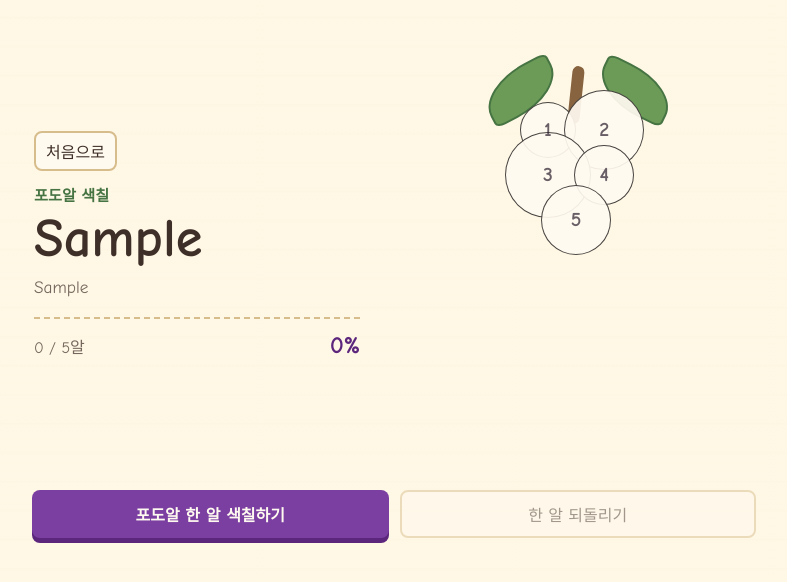
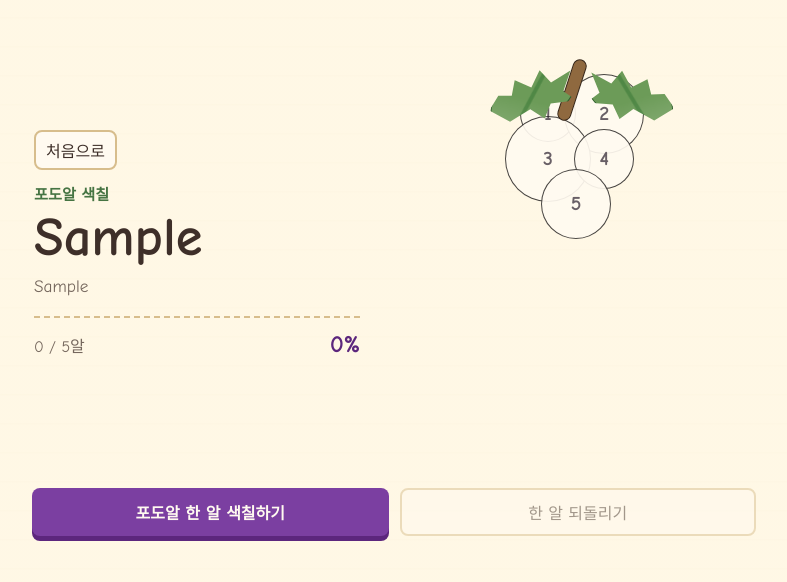
Before and after one commit to eetzana/grape-goal, a plain HTML site: page index.html in a window 1280 px wide. Both pictures are taken after typing "Sample", "Sample", "5" into the empty fields and a click on the button "포도송이 만들기". Shown: the whole page, without its empty margins (246-1033 px from the left). Drawn offline with Linux system fonts and the light colour scheme.

Commit message:
Refactor styles for stem and leaf elements in CSS

```diff
--- a/style.css
+++ b/style.css
@@ -262,7 +262,7 @@ button:disabled {
   width: min(100%, 360px);
   min-height: 390px;
   margin: 4px auto 22px;
-  padding-top: 42px;
+  padding-top: 26px;
 }
 
 .complete-wrap {
@@ -271,34 +271,41 @@ button:disabled {
 
 .stem {
   position: absolute;
-  top: 24px;
-  left: 50%;
-  width: 12px;
-  height: 58px;
-  border-radius: 12px;
-  background: #87633f;
-  transform: translateX(-50%) rotate(6deg);
+  top: 16px;
+  left: 49%;
+  width: 14px;
+  height: 64px;
+  border: 1.3px solid rgba(40, 29, 21, 0.82);
+  border-radius: 13px;
+  background: #8f693f;
+  transform: translateX(-50%) rotate(18deg);
+  z-index: 3;
 }
 
 .leaf {
   position: absolute;
-  top: 26px;
-  width: 78px;
-  height: 45px;
-  border: 2px solid var(--leaf-dark);
-  border-radius: 70% 12% 70% 12%;
-  background: var(--leaf);
-  z-index: 1;
+  top: 27px;
+  width: 92px;
+  height: 54px;
+  border: 1.4px solid rgba(39, 86, 39, 0.86);
+  border-radius: 66% 20% 62% 18%;
+  background:
+    linear-gradient(135deg, transparent 0 47%, rgba(45, 112, 46, 0.45) 48% 51%, transparent 52%),
+    linear-gradient(32deg, rgba(255, 255, 255, 0.18), transparent 45%),
+    var(--leaf);
+  clip-path: polygon(0 52%, 14% 31%, 28% 38%, 36% 12%, 51% 34%, 65% 8%, 73% 36%, 97% 25%, 83% 58%, 94% 81%, 66% 73%, 55% 96%, 43% 72%, 18% 83%);
+  z-index: 4;
+  pointer-events: none;
 }
 
 .leaf-left {
-  left: 86px;
-  transform: rotate(-28deg);
+  left: 91px;
+  transform: rotate(-17deg);
 }
 
 .leaf-right {
-  right: 82px;
-  transform: scaleX(-1) rotate(-26deg);
+  right: 80px;
+  transform: scaleX(-1) rotate(-14deg);
 }
 
 .grape-bunch {
```
